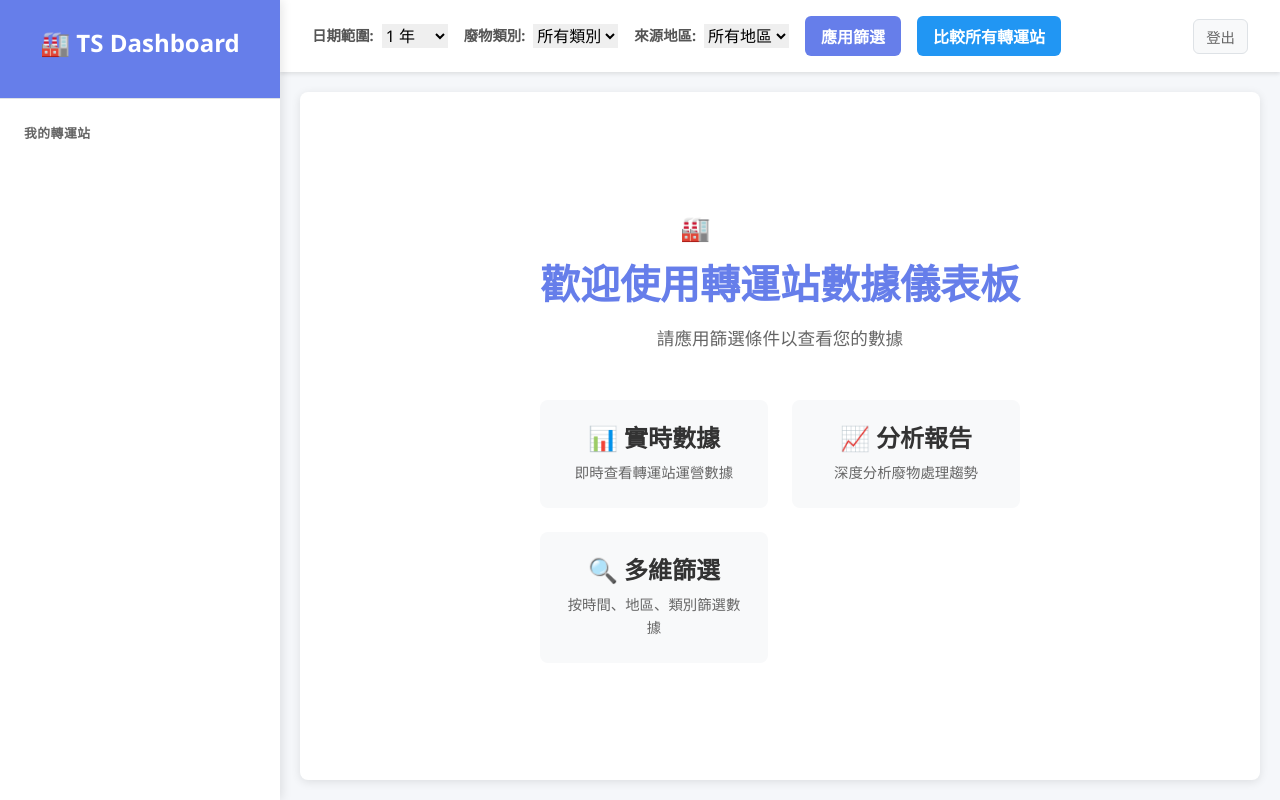
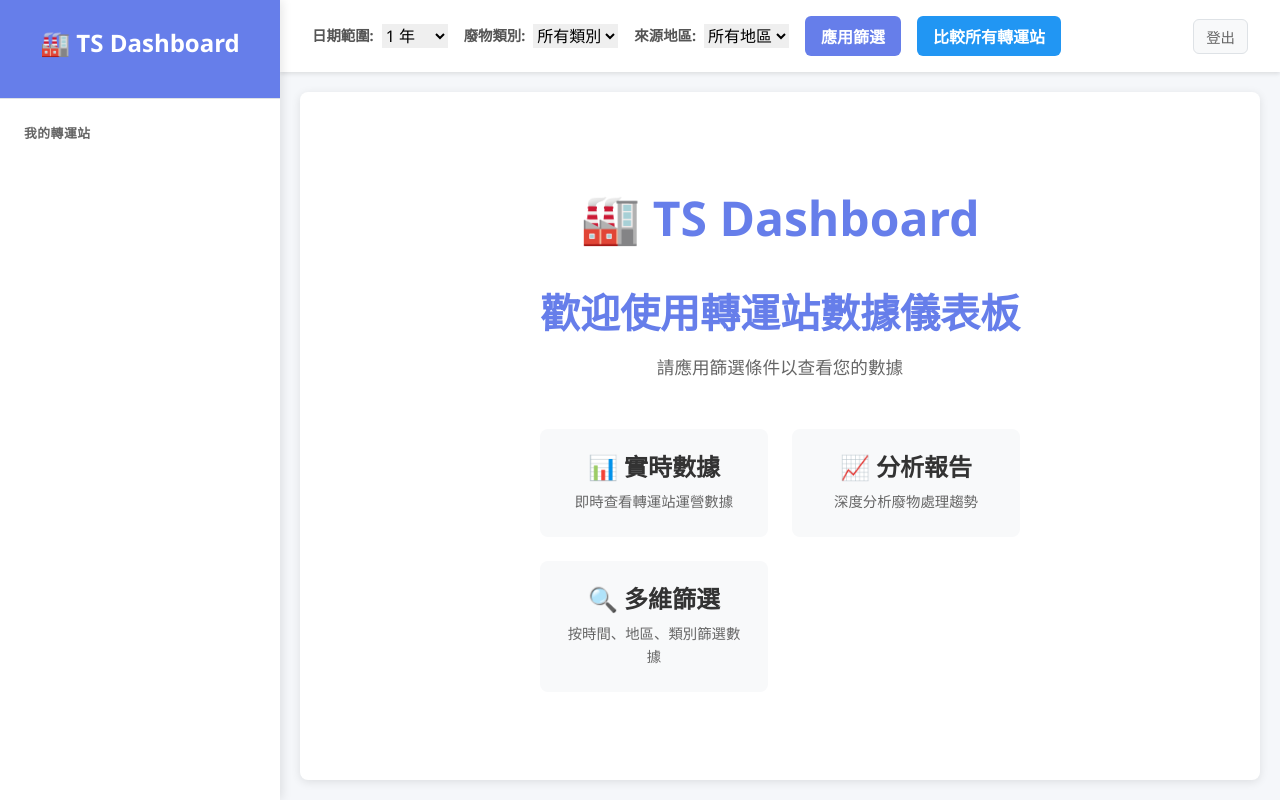
Before and after one commit to TDGWKTS/ts-dashboard, a website: page dashboard.html in a window 1280 px wide. Drawn offline with nearby package versions, Linux system fonts and the light colour scheme; files that its build step writes are made by us from their sources.

Commit message:
Update dashboard.css

```diff
--- a/dashboard.css
+++ b/dashboard.css
@@ -61,7 +61,12 @@
 .dashboard-content {
     animation: fadeIn 0.5s ease-in;
 }
-
+.logo-text.large {
+  font-size: 3rem;
+  margin-bottom: 2rem;
+  font-weight: bold;
+  color: var(--primary-color);
+}
 @keyframes fadeIn {
     from { opacity: 0; transform: translateY(20px); }
     to { opacity: 1; transform: translateY(0); }
@@ -117,4 +122,5 @@
         grid-template-columns: 1fr;
         gap: 1rem;
     }
+
 }
```
